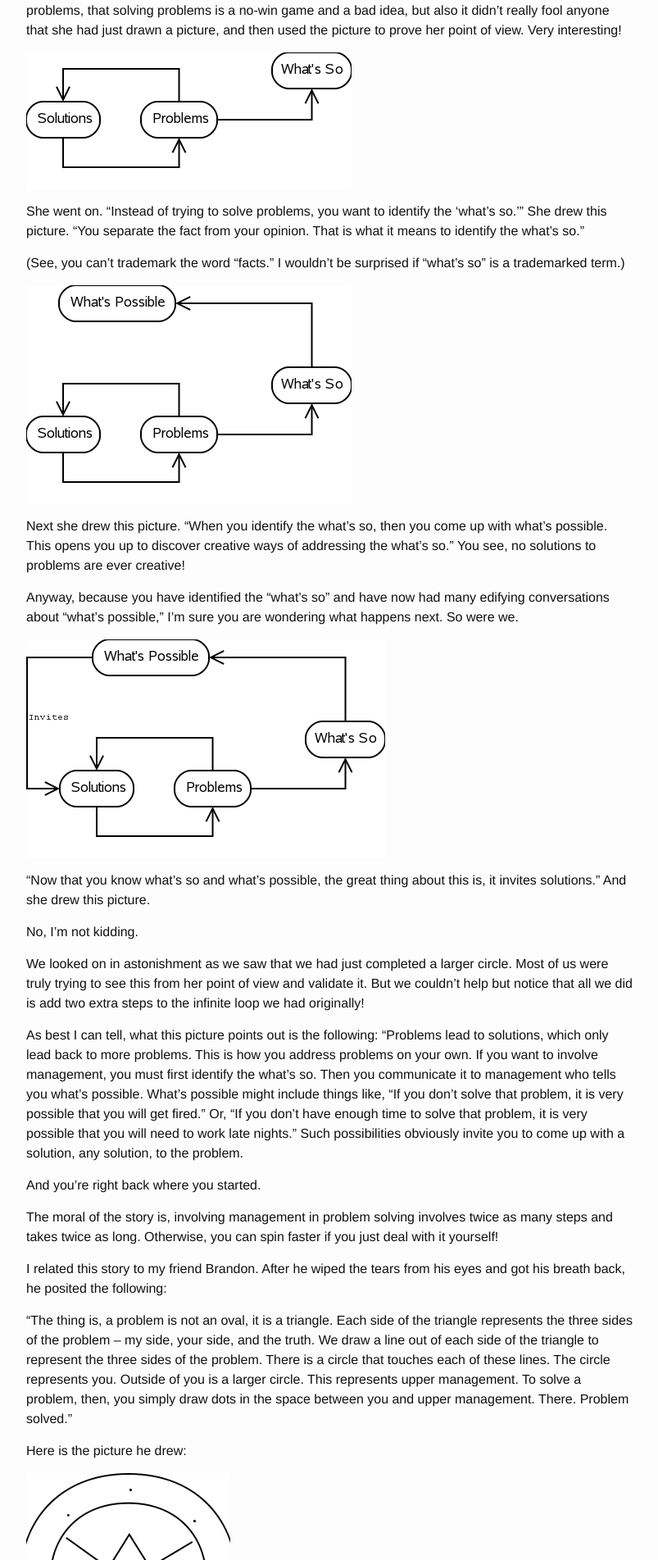
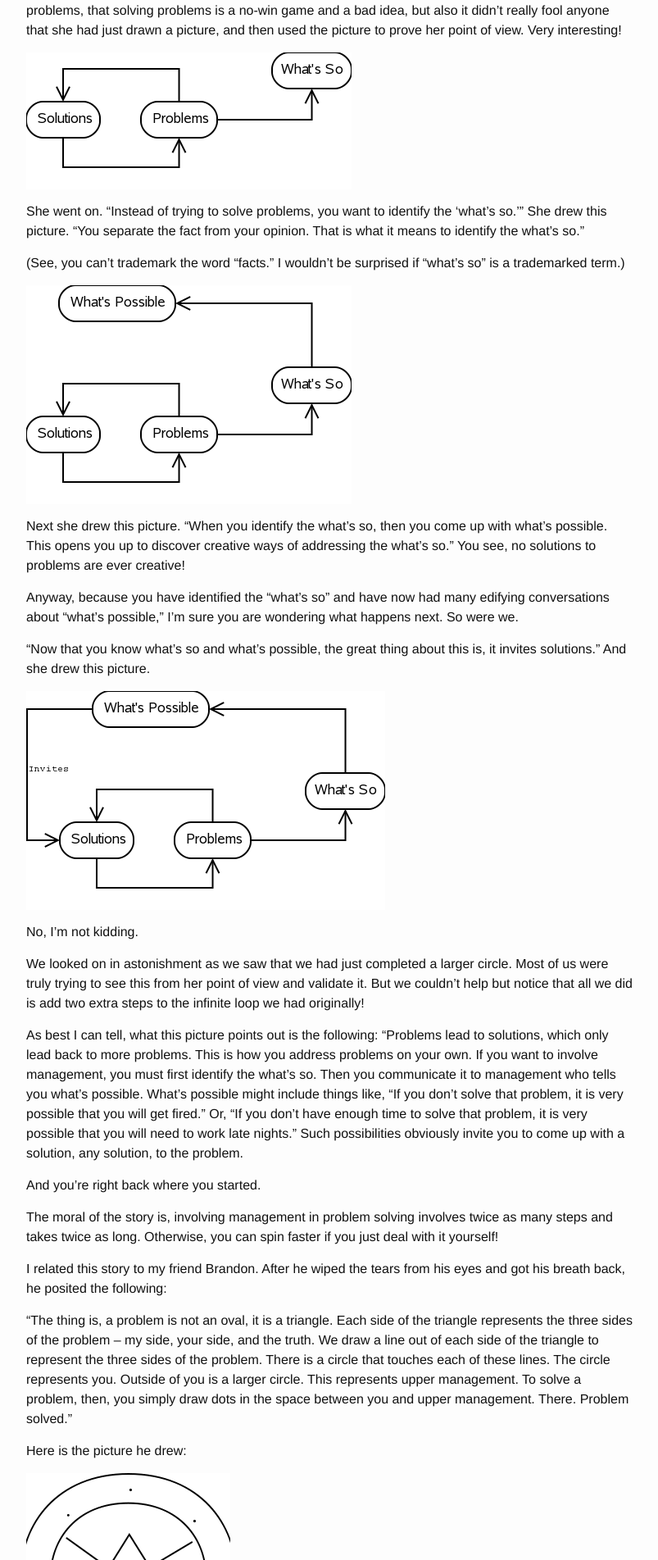
Before and after one commit to mattvryan/mattvryan.github.io, a Jekyll site: the page built from _posts/2006-04-21-understanding-generative-thinking-part-3-or-how-to-prove-your-point-with-diagrams.md, in a window 1280 px wide. Shown: the part 1587-3490 px from the top of the page at 82% size, without its empty margins (238-1041 px from the left). Built offline with Jekyll 4.4.1, drawn with Linux system fonts in a browser that asks for light colours.

```diff
--- a/_posts/2006-04-21-understanding-generative-thinking-part-3-or-how-to-prove-your-point-with-diagrams.md
+++ b/_posts/2006-04-21-understanding-generative-thinking-part-3-or-how-to-prove-your-point-with-diagrams.md
@@ -54,9 +54,9 @@ Next she drew this picture. “When you identify the what’s so, then you come
 
 Anyway, because you have identified the “what’s so” and have now had many edifying conversations about “what’s possible,” I’m sure you are wondering what happens next. So were we.
 
+“Now that you know what’s so and what’s possible, the great thing about this is, it invites solutions.” And she drew this picture.
+
 ![Generative Thinking - The Circle Is Complete](/images/generative-thinking-the-circle-is-complete.png)
-
-“Now that you know what’s so and what’s possible, the great thing about this is, it invites solutions.” And she drew this picture.
 
 No, I’m not kidding.
 
```
